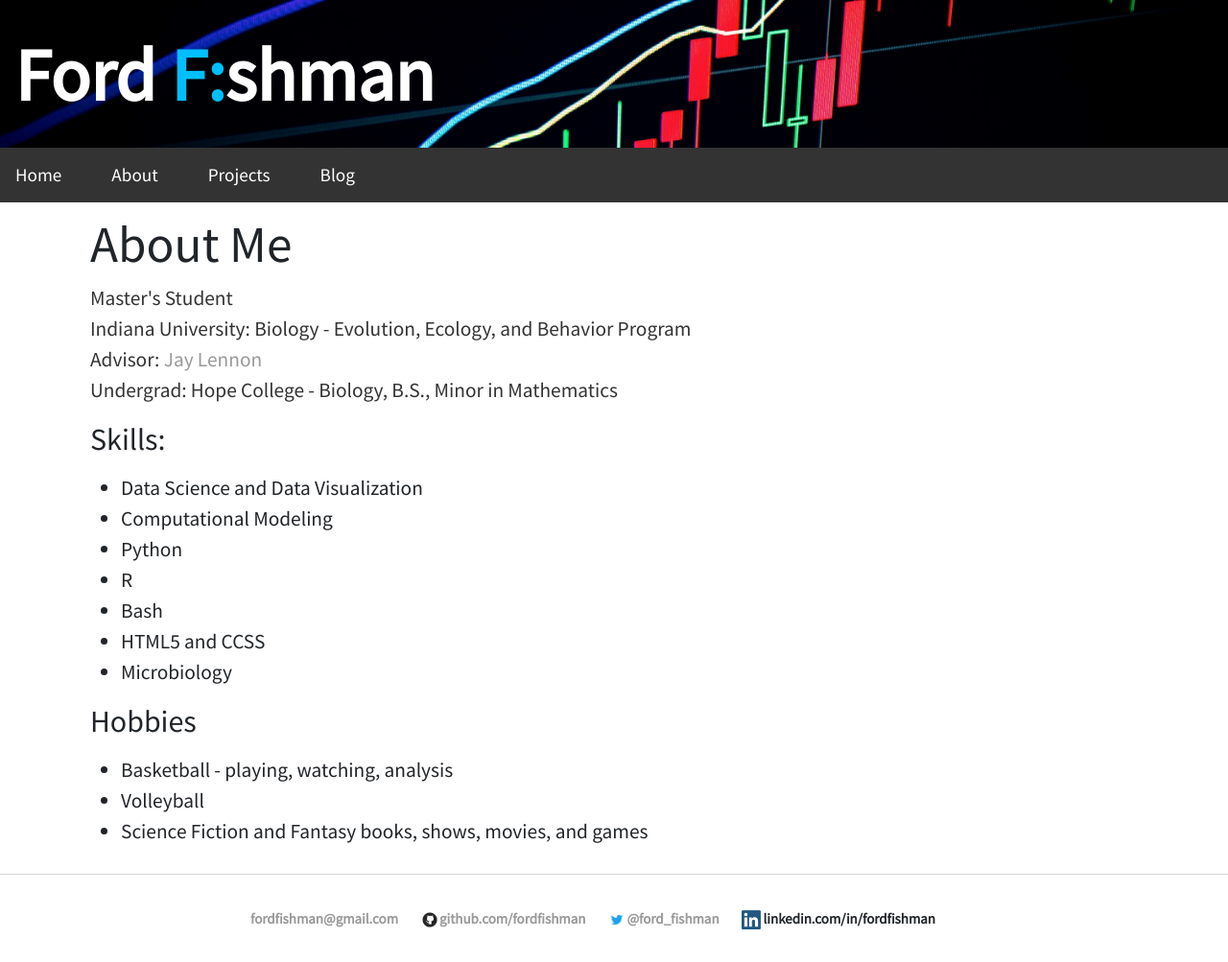
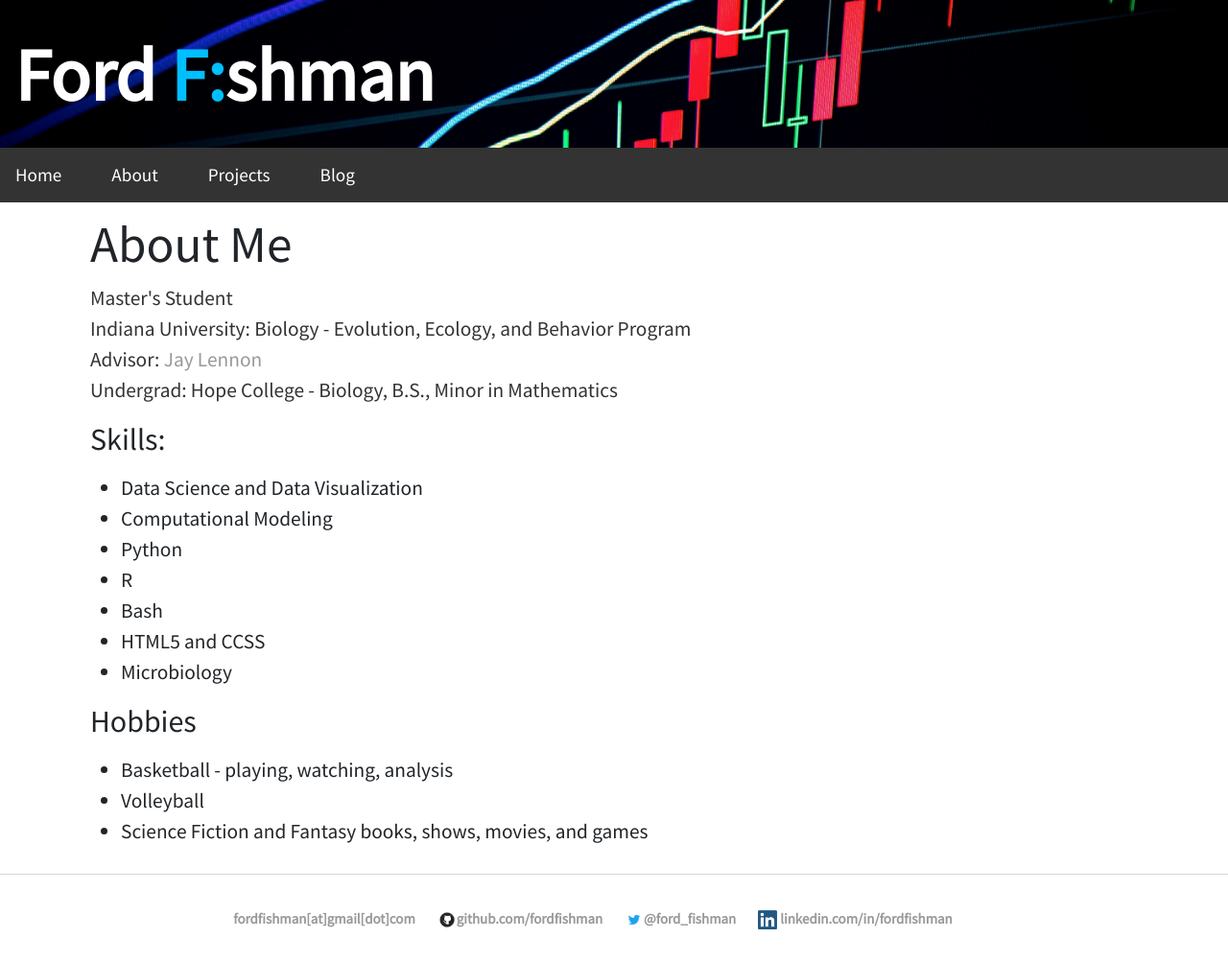
Before and after one commit to fordfishman/fordfishman.github.io, a Jekyll site: the page built from about/index.html, in a window 1280 px wide. Shown: the whole page at 96% size. Built offline with Jekyll 4.4.1, drawn with Linux system fonts in a browser that asks for light colours.

Commit message:
fixed linkin link, changed email to remove symbols

```diff
--- a/_layouts/default.html
+++ b/_layouts/default.html
@@ -45,7 +45,7 @@
                     <br>
                     <ul>
                         <li>
-                            <a href="mailto:fordfishman@gmail.com">fordfishman@gmail.com</a>
+                            <a href="mailto:fordfishman@gmail.com">fordfishman[at]gmail[dot]com</a>
                         </li>
                         <li>
                             <!-- <svg class="icon-github"><use xlink:href="#icon-github"></use></svg><a href="https://github.com/fordfishman">github.com/fordfishman</a> -->
@@ -55,7 +55,7 @@
                             <a href="https://twitter.com/ford_fishman"><span class="icon-twitter"></span>@ford_fishman</a>
                         </li>
                         <li>
-                            <a href="https://www.linkedin.com/in/fordfishman/"></a><span class="icon-linkedin"></span> linkedin.com/in/fordfishman</a>
+                            <a href="https://www.linkedin.com/in/fordfishman/"><span class="icon-linkedin"></span> linkedin.com/in/fordfishman</a>
                         </li>
 
                     </ul>
--- a/about/index.html
+++ b/about/index.html
@@ -14,7 +14,6 @@
 
     <h3>Skills:</h3>
     <p>
-
         <ul>
             <li>Data Science and Data Visualization</li>
             <li>Computational Modeling</li>
```
